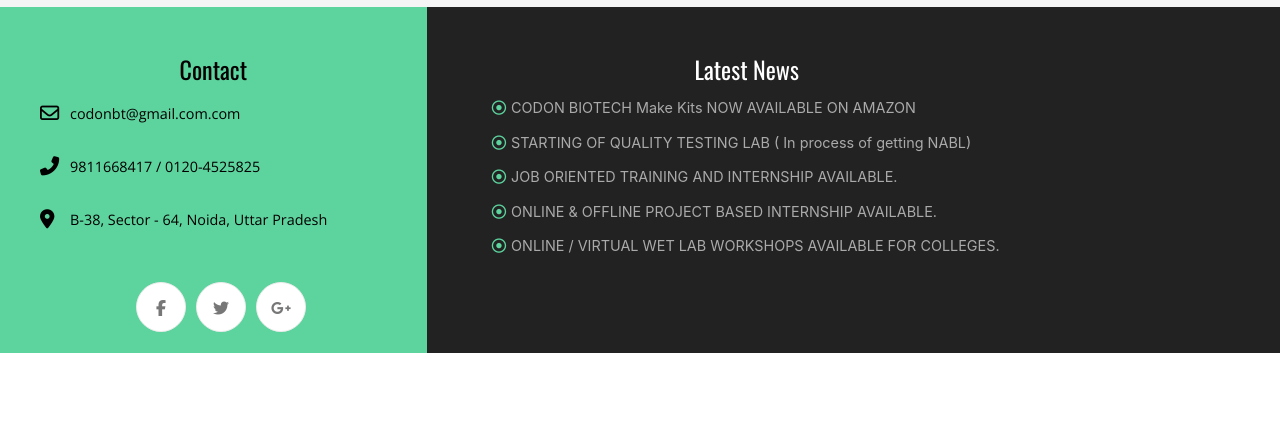
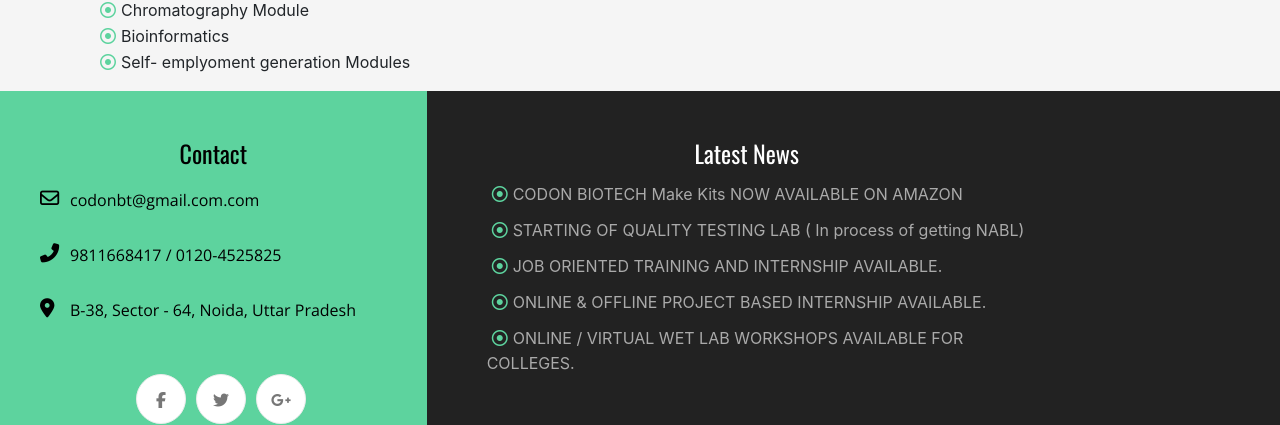
Before and after one commit to arnabuchiha/CodonBiotech, a React (Create React App) app: page /tpd in a window 1280 px wide. Shown: the part 2096-2521 px from the top of the page. Before the commit the page ends 2449 px from the top, so only its background shows below. Built offline with nearby package versions, Linux system fonts and the light colour scheme.

Commit message:
font size increase

```diff
--- a/src/assets/styles/RnD.css
+++ b/src/assets/styles/RnD.css
@@ -16,7 +16,9 @@
 .RnD ul {
   padding-inline-start: 10px;
 }
-
+.RnD li {
+  font-size: 17px;
+}
 .Training ul {
   padding-inline-start: 10px;
 }
--- a/src/assets/styles/aboutus.css
+++ b/src/assets/styles/aboutus.css
@@ -8,13 +8,13 @@ h2 {
   border-left-color: #5dd39e;
   border-left-width: 3px;
   padding: 5px;
-  font-size: 1.1rem;
+  font-size: 1.25rem;
 }
 
 .Aboutus li {
   padding-bottom: 5px;
   line-height: 1.9;
-  font-size: 0.98rem;
+  font-size: 1.05rem;
 }
 
 .Aboutus ul {
--- a/src/assets/styles/footer.css
+++ b/src/assets/styles/footer.css
@@ -1,8 +1,8 @@
-.footer{
+.footer {
   background-color: #222;
-    color:white;
+  color: white;
 }
-.footer .contact{
+.footer .contact {
   background-color: var(--primary-color);
 }
 .footer .contactus li i {
@@ -13,26 +13,26 @@
   padding-top: 1px;
   color: black;
 }
-.footer .contactus{
+.footer .contactus {
   margin-top: 20px;
 }
-.footer .contactus li a{
+.footer .contactus li a {
   color: #fff;
 }
-.footer .contactus li{
-    position:relative;
+.footer .contactus li {
+  position: relative;
   float: left;
   padding-left: 30px;
   margin-bottom: 15px;
   /* display: flex; */
 }
-.footer .contactus li p{
-    color:black;
+.footer .contactus li p {
+  color: black;
   position: relative;
   text-align: start;
-    font-size: 0.9rem;
+  font-size: 1rem;
 }
-.footer .social-icons li{
+.footer .social-icons li {
   width: 50px;
   height: 50px;
   line-height: 50px;
@@ -46,23 +46,22 @@
   border-radius: 100%;
   margin: 5px;
 }
-.footer .social-icons li:hover{
+.footer .social-icons li:hover {
   color: var(--primary-color);
   cursor: pointer;
 }
-.footer .social-icons{
+.footer .social-icons {
   padding-left: 33%;
   /* margin-right: auto; */
 }
-.footer .sub-heading{
-    font-family: 'Oswald';
+.footer .sub-heading {
+  font-family: "Oswald";
 }
-.footer .latest-news{
+.footer .latest-news {
   text-align: start;
-
 }
-.footer .latest-news li{
-    margin:5px;
-    font-size: 0.9rem;
-    color:#aaa;
+.footer .latest-news li {
+  margin: 5px;
+  font-size: 1rem;
+  color: #aaa;
 }
--- a/src/assets/styles/home.css
+++ b/src/assets/styles/home.css
@@ -52,7 +52,7 @@ p {
   color: #333;
   font-family: "Open Sans", Helvetica, Arial, sans-serif;
   font-weight: 300;
-  font-size: 1.02rem;
+  font-size: 1.12rem;
 }
 .btn-primary:hover {
   color: #fff;
--- a/src/assets/styles/training.css
+++ b/src/assets/styles/training.css
@@ -0,0 +1,3 @@
+.Training li {
+  font-size: 17px;
+}
```
Also changed, not shown: 1 other file (tests, documents, lock files or other folders). Lines whose indentation alone changed are shown as unchanged.
